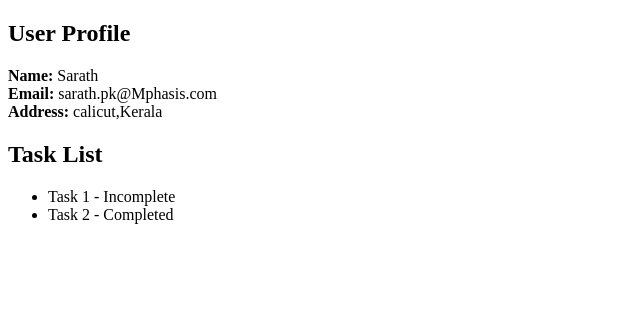
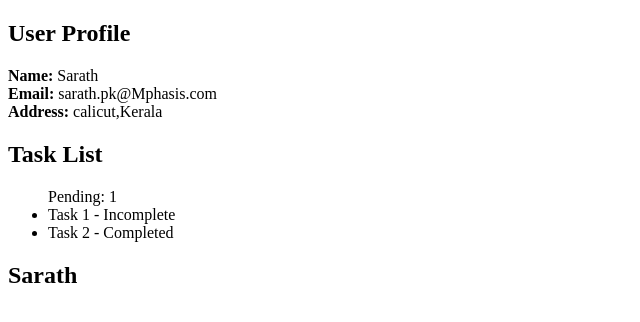
Before and after one commit to sarathpk931/trainingapp, an Angular app in the folder testapp/: page /data in a window 1280 px wide. Shown: the top 322 px of the page, without its empty margins (0-640 px from the left). Built offline with nearby package versions, Linux system fonts and the light colour scheme.

Commit message:
3-directives and pipes

```diff
--- a/testapp/src/app/user-data/user-data.component.html
+++ b/testapp/src/app/user-data/user-data.component.html
@@ -5,6 +5,9 @@
     <div *ngIf="error; else data">
       {{ error }}
     </div>
+    <div [appHighlightCompleted]="isAllTaskCompleted">
+        <h2>{{ userProfile.name }}</h2>
+     </div>
     <ng-template #data>
       <h2>User Profile</h2>
       <div>
@@ -18,6 +21,7 @@
       </div>
       <h2>Task List</h2>
       <ul>
+        {{tasks|pendingItems}}
         <li *ngFor="let task of tasks">
           {{ task.title }} - {{ task.completed ? 'Completed' : 'Incomplete' }}
         </li>
--- a/testapp/src/app/user-data/user-data.component.ts
+++ b/testapp/src/app/user-data/user-data.component.ts
@@ -12,6 +12,7 @@ export class UserDataComponent implements OnInit {
   error: string | null = null;
   userProfile: any;
   tasks: any[]= [];
+  isAllTaskCompleted:boolean=true;
 
   constructor(private dataService: DataService) {}
 
@@ -25,6 +26,7 @@ export class UserDataComponent implements OnInit {
         this.userProfile = data.userProfile;
         this.tasks = data.tasks;
         this.loading = false;
+        this.isAllTaskCompleted=this.tasks.every(a=>a.completed);
         debugger;
       },
       (error) => {
--- /dev/null
+++ b/testapp/src/directives/highlight.directive.ts
@@ -0,0 +1,21 @@
+import { Directive, ElementRef, Input, Renderer2 } from '@angular/core';
+
+@Directive({
+  selector: '[appHighlightCompleted]'
+})
+export class HighlightCompletedDirective {
+
+  @Input() set appHighlightCompleted(completed: boolean) {
+    if (completed) {
+      debugger;
+      this.renderer.setStyle(this.el.nativeElement, 'font-weight', 'bold');
+      this.renderer.setStyle(this.el.nativeElement, 'color', 'blue');
+    } else {
+      this.renderer.removeStyle(this.el.nativeElement, 'font-weight');
+      this.renderer.removeStyle(this.el.nativeElement, 'color');
+    }
+  }
+
+  constructor(private el: ElementRef, private renderer: Renderer2) { }
+
+}
--- /dev/null
+++ b/testapp/src/pipes/pending.pipe.ts
@@ -0,0 +1,14 @@
+// pending-items.pipe.ts
+import { Pipe, PipeTransform } from '@angular/core';
+
+@Pipe({
+  name: 'pendingItems'
+})
+export class PendingItemsPipe implements PipeTransform {
+
+  transform(items: any[]): string {
+    const pendingCount = items.filter(item => !item.completed).length;
+    return pendingCount > 0 ? `Pending: ${pendingCount}` : 'All Completed';
+  }
+
+}
```
Also changed, not shown: testapp/src/app/app.module.ts (+6 -1 lines).
